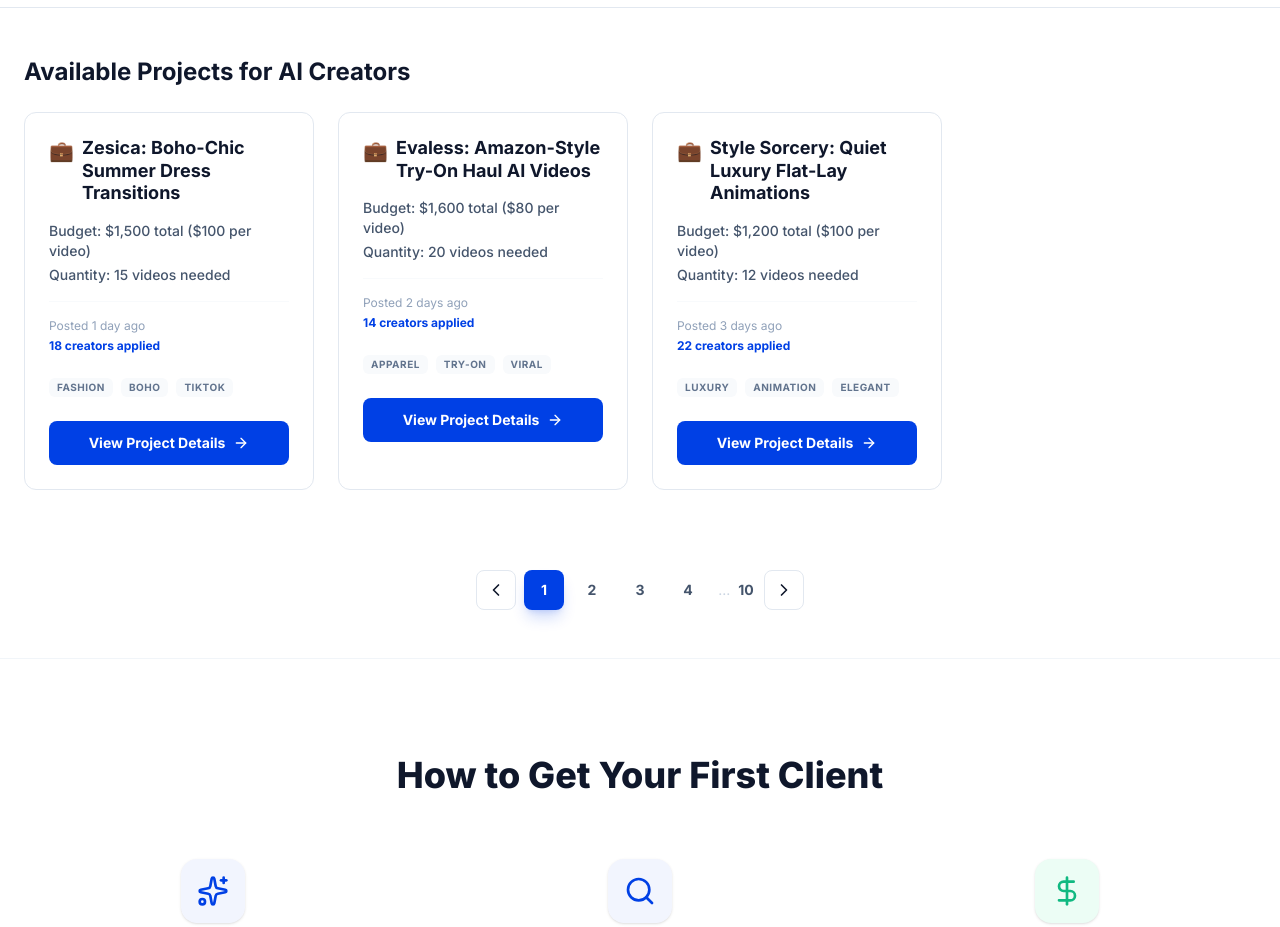
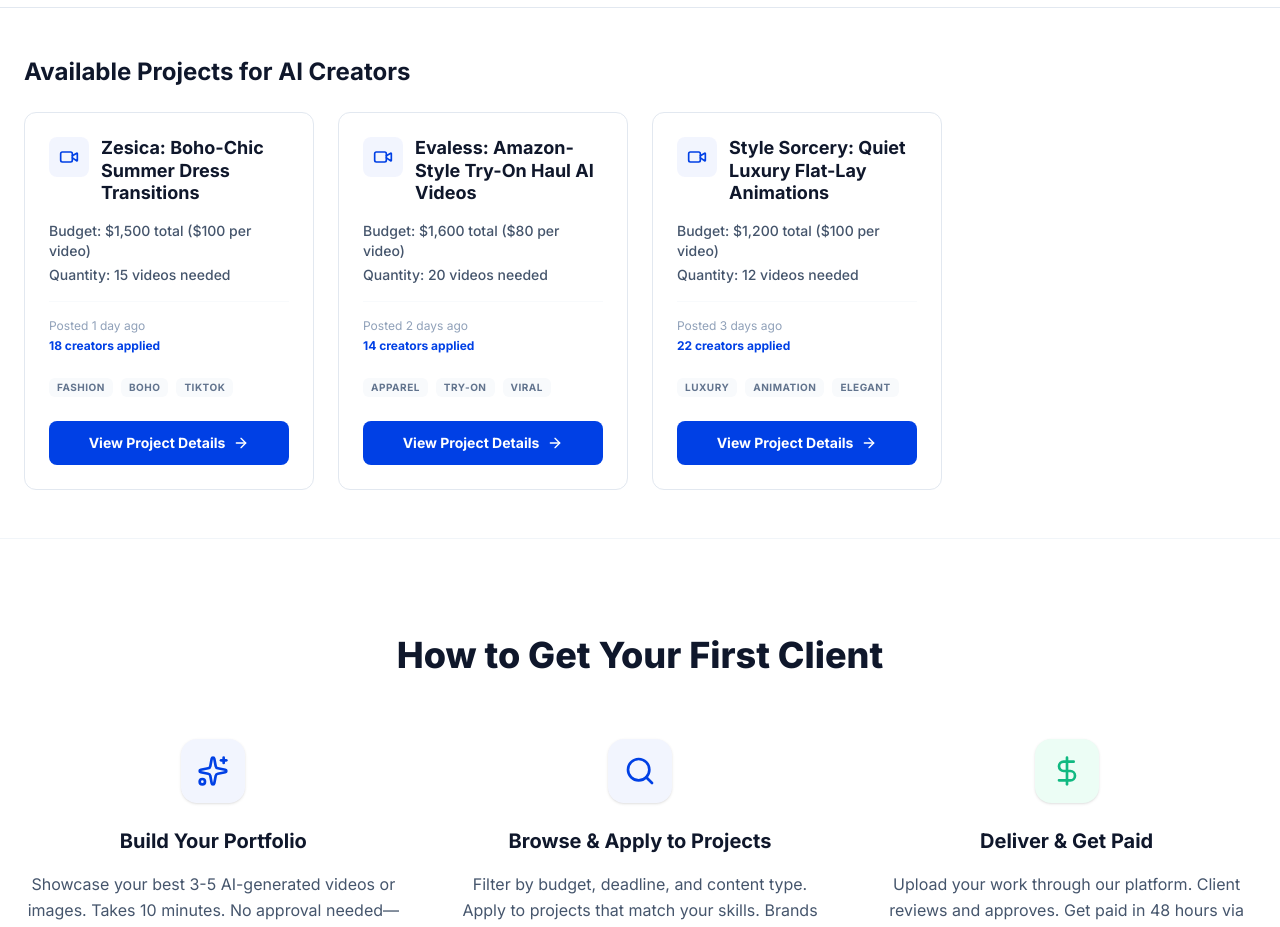
Before and after one commit to Augustas11/krisskross_jobs, a Next.js app: page / in a window 1280 px wide. Shown: the part 820-1747 px from the top of the page. Built offline with nearby package versions, Linux system fonts and the light colour scheme.

Commit message:
remove pagination and update project card iconography to match main site style

```diff
--- a/src/app/page.tsx
+++ b/src/app/page.tsx
@@ -196,8 +196,10 @@
               onClick={() => setSelectedJob(project)}
               className="group cursor-pointer overflow-hidden rounded-xl border border-slate-200 bg-white p-6 transition-all hover:-translate-y-1 hover:shadow-lg"
             >
-              <div className="flex items-start gap-2 mb-4">
-                <span className="text-xl">💼</span>
+              <div className="flex items-start gap-3 mb-4">
+                <div className="flex h-10 w-10 shrink-0 items-center justify-center rounded-lg bg-[#0040E5]/5 text-[#0040E5]">
+                  {project.tags.includes("Images") ? <ImageIcon className="h-5 w-5" /> : <Video className="h-5 w-5" />}
+                </div>
                 <h3 className="text-lg font-bold text-slate-900 group-hover:text-[#0040E5] transition-colors leading-tight">
                   {project.title}
                 </h3>
@@ -225,26 +227,6 @@
               </button>
             </div>
           ))}
-        </div>
-
-        {/* 5. PAGINATION */}
-        <div className="mt-20 flex items-center justify-center gap-2">
-          <button className="flex h-10 w-10 items-center justify-center rounded-lg border border-slate-200 hover:bg-slate-50">
-            <ChevronLeft className="h-5 w-5" />
-          </button>
-          {[1, 2, 3, 4, 10].map((num) => (
-            <button
-              key={num}
-              className={`flex h-10 w-10 items-center justify-center rounded-lg font-bold text-sm transition-all ${num === 1 ? "bg-[#0040E5] text-white shadow-lg shadow-[#0040E5]/20" : "text-slate-600 hover:bg-slate-100"
-                }`}
-            >
-              {num === 10 && <span className="mr-2 text-slate-300 font-normal">...</span>}
-              {num}
-            </button>
-          ))}
-          <button className="flex h-10 w-10 items-center justify-center rounded-lg border border-slate-200 hover:bg-slate-50">
-            <ChevronRight className="h-5 w-5" />
-          </button>
         </div>
       </section>
 
```
